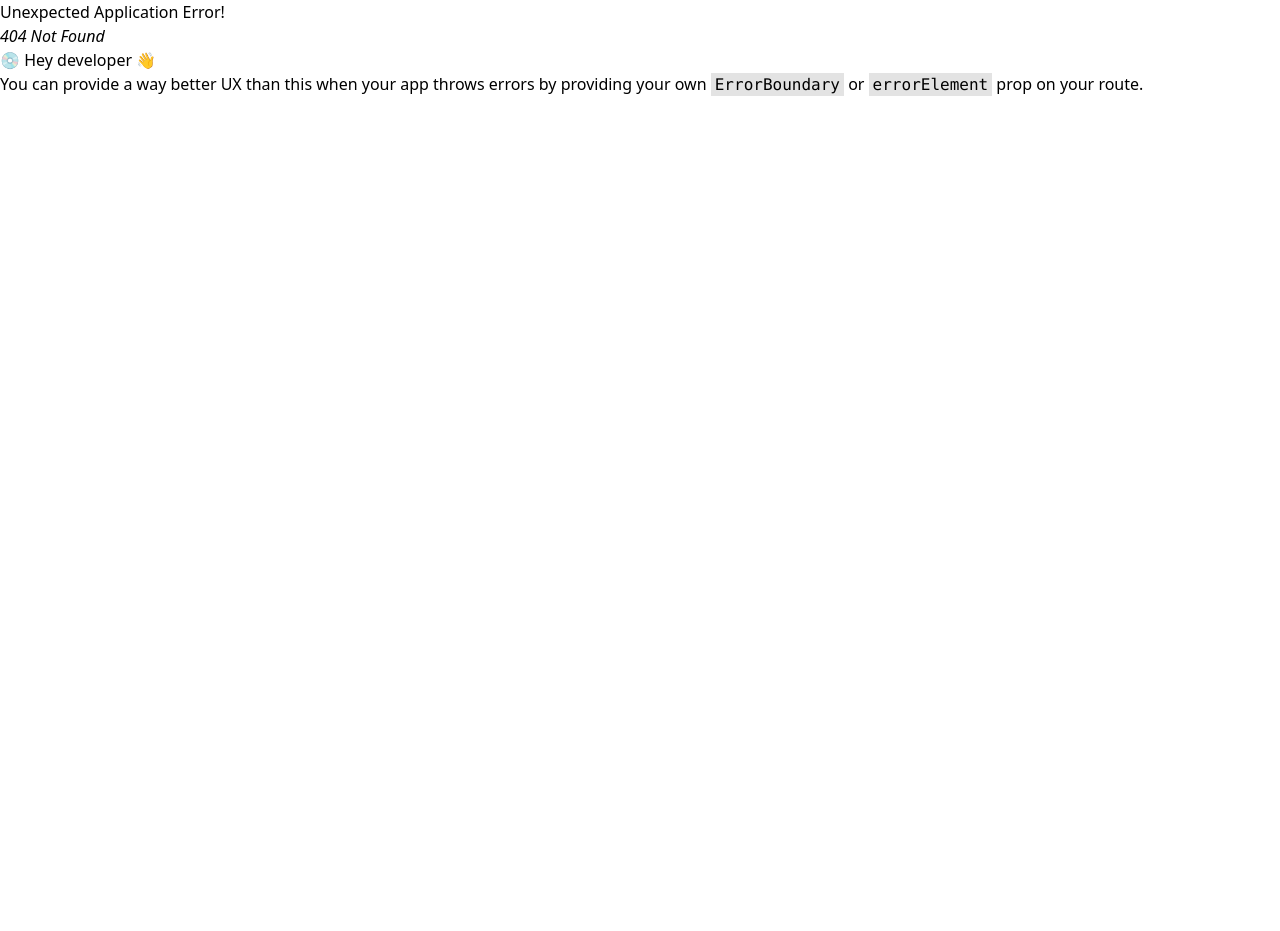
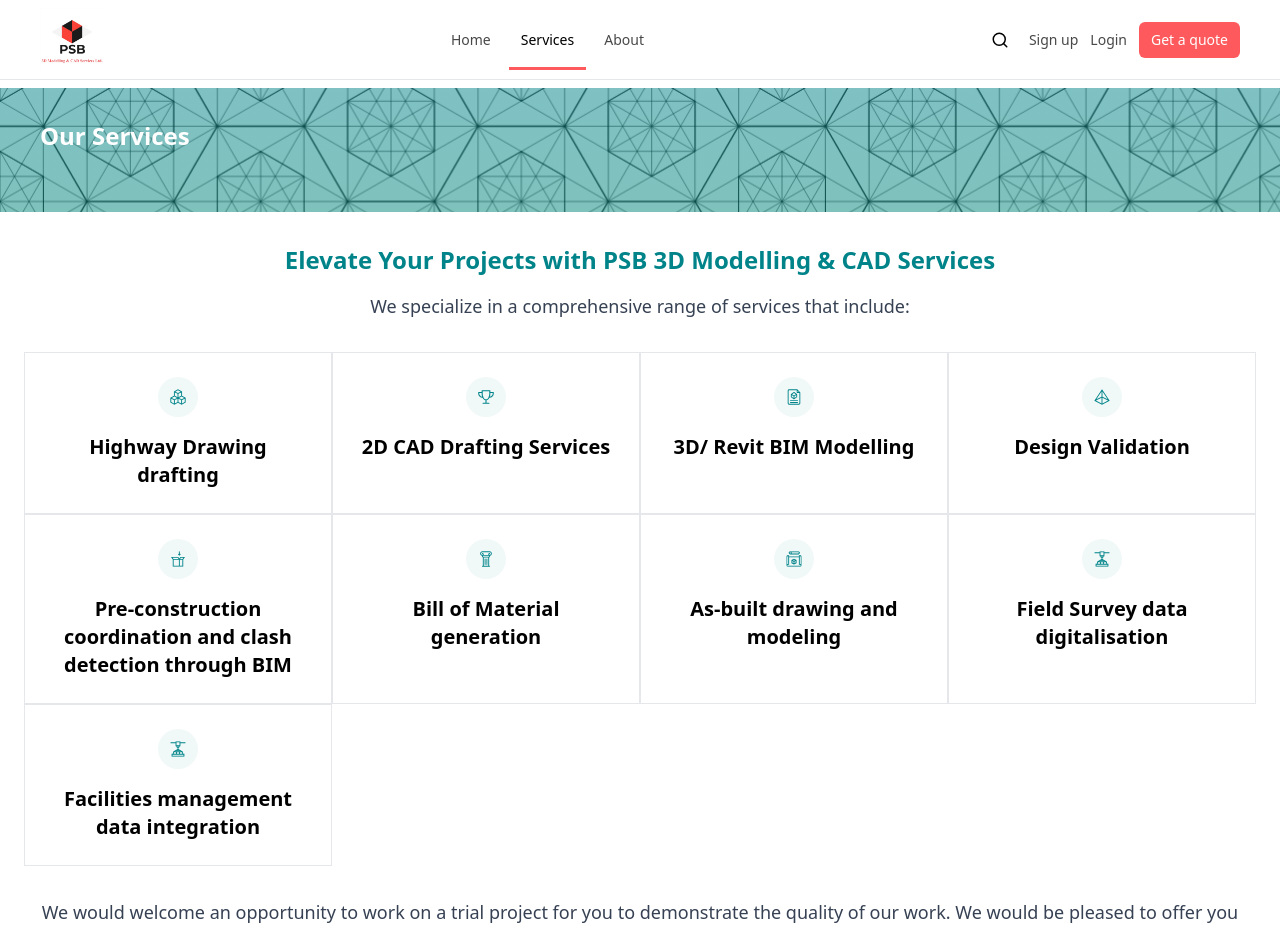
Before and after one commit to gmhridu/CAD, a React (Vite) app: page /services in a window 1280 px wide. Before the commit this address had no page. Shown: the top 931 px of the page. Before the commit the page ends 800 px from the top, so only its background shows below. Built offline with nearby package versions, Linux system fonts and the light colour scheme.

Commit message:
added service section

```diff
--- a/src/App.tsx
+++ b/src/App.tsx
@@ -1,7 +1,7 @@
 import Hero from "@/components/Hero";
 import Companies from "@/components/Companies";
 import FeaturedDesigns from "@/components/FeaturedDesigns";
-import Services from "@/components/Services";
+import ServicesSection from "@/components/ServicesSection";
 import Contractors from "@/components/Contractors";
 import QuotesSection from "@/components/QuotesSection";
 import ActionsSection from "@/components/ActionsSection";
@@ -16,7 +16,7 @@ function App() {
       <Hero />
       <Companies />
       <FeaturedDesigns />
-      <Services />
+      <ServicesSection />
       <Contractors />
       <QuotesSection />
       <ActionsSection />
--- a/src/components/Services.tsx
+++ b/src/components/ServicesSection.tsx
@@ -1,7 +1,8 @@
 import { services } from "@/constants";
 import { Button } from "@/components/ui/Button";
+import { Link } from "react-router-dom";
 
-const Services = () => {
+const ServicesSection = () => {
   return (
     <section className="container mx-auto flex flex-col items-center justify-center my-8 cursor-pointer">
       <h1 className="text-center font-bold text-[#333] text-3xl max-w-[768px] mb-8">
@@ -26,13 +27,15 @@ const Services = () => {
         ))}
       </div>
 
-      <div className="my-8">
-        <Button variant={"outline"} size={"lg"}>
-          See all services
-        </Button>
+      <div className="my-8 cursor-pointer">
+        <Link to={"/services"}>
+          <Button variant={"outline"} size={"lg"} className="cursor-pointer">
+            See all services
+          </Button>
+        </Link>
       </div>
     </section>
   );
 };
 
-export default Services;
+export default ServicesSection;
--- a/src/constants/index.ts
+++ b/src/constants/index.ts
@@ -155,42 +155,42 @@ export const carouselItems: TCarouselItem[] = [
 export const services: TServices[] = [
   {
     img: cadIconImg,
-    title: "CAD services",
+    title: "Highway Drawing drafting",
     details: "3D CAD Design New Product Design CAD Drafting Services & more",
   },
   {
     img: designIconImg,
-    title: "Design Contests",
+    title: "2D CAD Drafting Services",
     details: "3D CAD Design New Product Design CAD Drafting Services & more",
   },
   {
     img: contestIconImg,
-    title: "3D CAD design",
+    title: "3D/ Revit BIM Modelling",
     details: "3D CAD Design New Product Design CAD Drafting Services & more",
   },
   {
     img: industrialIconImg,
-    title: "Industrial design services",
+    title: "Design Validation",
     details: "3D CAD Design New Product Design CAD Drafting Services & more",
   },
   {
     img: productIconImg,
-    title: "Product design services",
+    title: "Pre-construction coordination and clash detection through BIM",
     details: "3D CAD Design New Product Design CAD Drafting Services & more",
   },
   {
     img: architecturalIconImg,
-    title: "Architectural design",
+    title: "Bill of Material generation",
     details: "3D CAD Design New Product Design CAD Drafting Services & more",
   },
   {
     img: ideaIconImg,
-    title: "Patent an idea",
+    title: "As-built drawing and modeling",
     details: "3D CAD Design New Product Design CAD Drafting Services & more",
   },
   {
     img: manufactureIconImg,
-    title: "Manufacturing & prototyping",
+    title: "Field Survey data digitalisation",
     details: "3D CAD Design New Product Design CAD Drafting Services & more",
   },
 ];
@@ -231,3 +231,51 @@ export const contactSchema = z.object({
 });
 
 export type TContactFormValues = z.infer<typeof contactSchema>;
+
+export const AllServices: TServices[] = [
+  {
+    img: cadIconImg,
+    title: "Highway Drawing drafting",
+    details: "3D CAD Design New Product Design CAD Drafting Services & more",
+  },
+  {
+    img: designIconImg,
+    title: "2D CAD Drafting Services",
+    details: "3D CAD Design New Product Design CAD Drafting Services & more",
+  },
+  {
+    img: contestIconImg,
+    title: "3D/ Revit BIM Modelling",
+    details: "3D CAD Design New Product Design CAD Drafting Services & more",
+  },
+  {
+    img: industrialIconImg,
+    title: "Design Validation",
+    details: "3D CAD Design New Product Design CAD Drafting Services & more",
+  },
+  {
+    img: productIconImg,
+    title: "Pre-construction coordination and clash detection through BIM",
+    details: "3D CAD Design New Product Design CAD Drafting Services & more",
+  },
+  {
+    img: architecturalIconImg,
+    title: "Bill of Material generation",
+    details: "3D CAD Design New Product Design CAD Drafting Services & more",
+  },
+  {
+    img: ideaIconImg,
+    title: "As-built drawing and modeling",
+    details: "3D CAD Design New Product Design CAD Drafting Services & more",
+  },
+  {
+    img: manufactureIconImg,
+    title: "Field Survey data digitalisation",
+    details: "3D CAD Design New Product Design CAD Drafting Services & more",
+  },
+  {
+    img: manufactureIconImg,
+    title: "Facilities management data integration",
+    details: "3D CAD Design New Product Design CAD Drafting Services & more",
+  },
+];
--- a/src/pages/About.tsx
+++ /dev/null
@@ -1,9 +0,0 @@
-
-
-const About = () => {
-  return (
-    <div>About</div>
-  )
-}
-
-export default About
--- /dev/null
+++ b/src/pages/Services.tsx
@@ -0,0 +1,74 @@
+import { AllServices } from "@/constants";
+import { contactBGImg } from "@/utils";
+
+const Services = () => {
+  return (
+    <>
+      {/* Header Section */}
+      <div
+        style={{
+          textAlign: "center",
+          color: "#fff",
+          paddingBottom: "28px",
+          backgroundImage: `linear-gradient(rgba(0, 132, 137, 0.5), rgba(0, 132, 121, 0.5)), url("${contactBGImg}")`,
+          backgroundSize: "cover",
+          backgroundPosition: "center",
+          backgroundRepeat: "no-repeat",
+        }}
+        className="mt-2"
+      >
+        <h1 className="text-2xl pt-8 pb-8 text-left px-10 font-bold">
+          Our Services
+        </h1>
+      </div>
+
+      {/* Promotional Text Section */}
+      <section className="container mx-auto py-8 px-6 text-center">
+        <h2 className="text-2xl font-semibold text-[#008489] mb-4">
+          Elevate Your Projects with PSB 3D Modelling & CAD Services
+        </h2>
+        <p className="text-lg text-gray-700 mb-6">
+          We specialize in a comprehensive range of services that include:
+        </p>
+        {/* Services Grid Section */}
+        <section className="container mx-auto flex flex-col items-center justify-center my-8 cursor-pointer">
+          <div className="grid sm:grid-cols-2 md:grid-cols-3 lg:grid-cols-4">
+            {AllServices.map((item, i) => (
+              <div
+                key={i}
+                className="border border-gray-200 hover:border-[#007d8c] flex flex-col items-center p-6 relative overflow-hidden transition-all"
+              >
+                <div className="bg-[#0084890F] rounded-full p-3 w-10 mb-4">
+                  <img src={item.img} alt={item.title} className="size-4" />
+                </div>
+                <h2 className="text-xl font-bold text-center">{item.title}</h2>
+
+                <div className="absolute inset-0 bg-white opacity-0 hover:opacity-[100%] transition-opacity flex flex-col items-center justify-center text-black border-[#007d8c] px-4 text-center">
+                  <h3>{item.details}</h3>
+                </div>
+              </div>
+            ))}
+          </div>
+        </section>
+        <p className="text-lg text-gray-700 mb-6">
+          We would welcome an opportunity to work on a trial project for you to
+          demonstrate the quality of our work. We would be pleased to offer you
+          services from a local company that offers offshore rates with
+          competitive pricing. Our rate varies from UK £20/Hour for various
+          ranges of services.
+        </p>
+
+        <p className="text-lg text-gray-700 mb-6">
+          Please suggest if we can get together for a Teams or Zoom meeting to
+          walk you through our services and project experience.
+        </p>
+
+        <p className="text-lg text-gray-700 mb-6">
+          I look forward to hearing from you soon.
+        </p>
+      </section>
+    </>
+  );
+};
+
+export default Services;
--- a/src/routes/routes.tsx
+++ b/src/routes/routes.tsx
@@ -1,6 +1,7 @@
 import App from "@/App";
 import About from "@/components/About";
 import Main from "@/Layout";
+import Services from "@/pages/Services";
 import { createBrowserRouter } from "react-router-dom";
 
 const router = createBrowserRouter([
@@ -16,6 +17,10 @@ const router = createBrowserRouter([
         path: "about",
         element: <About />,
       },
+      {
+        path: "services",
+        element: <Services />,
+      },
     ],
   },
 ]);
```
